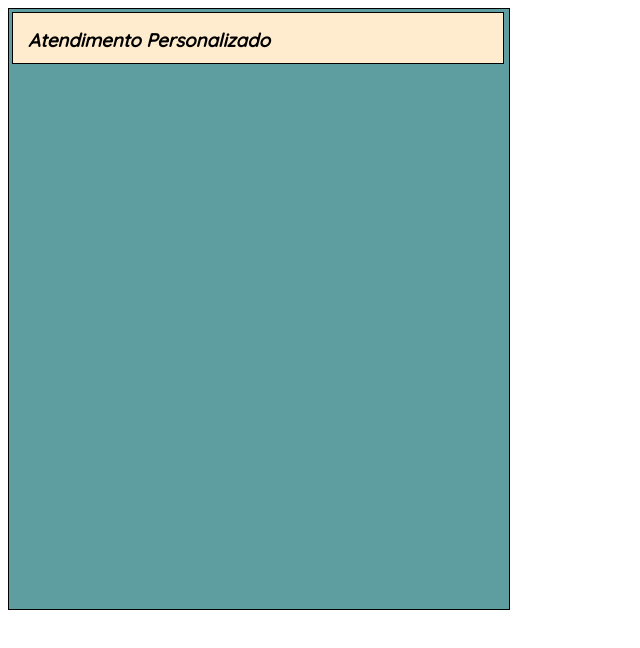
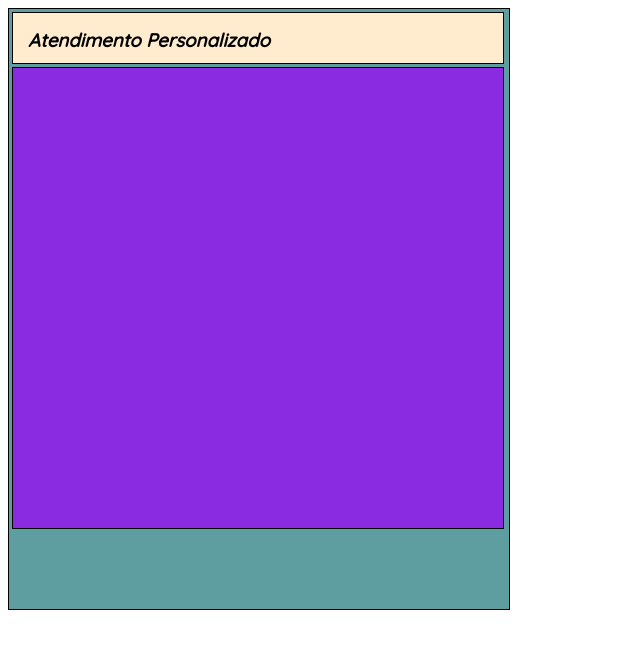
Before and after one commit to Cocalense/atendimento-chat, a plain HTML site: page index.html in a window 1280 px wide. Shown: the whole page, without its empty margins (0-640 px from the left). Drawn offline with Linux system fonts and the light colour scheme.

Commit message:
criada div class chat with css

```diff
--- a/index.css
+++ b/index.css
@@ -20,3 +20,12 @@
     text-align: left;
     margin: 10px;
 }
+
+.chat{
+    width: 480px;
+    height: 450px;
+    border: 1px solid black;
+    margin: 3px;
+    background-color: blueviolet;
+    padding: 5px;
+}
--- a/index.html
+++ b/index.html
@@ -12,6 +12,7 @@
         <div class="cabeçarioForm">
             <h3 class="tituloForm">Atendimento Personalizado</h3>
         </div>
+        <div class="chat"></div>
     </div>
 </body>
 </html>
```
